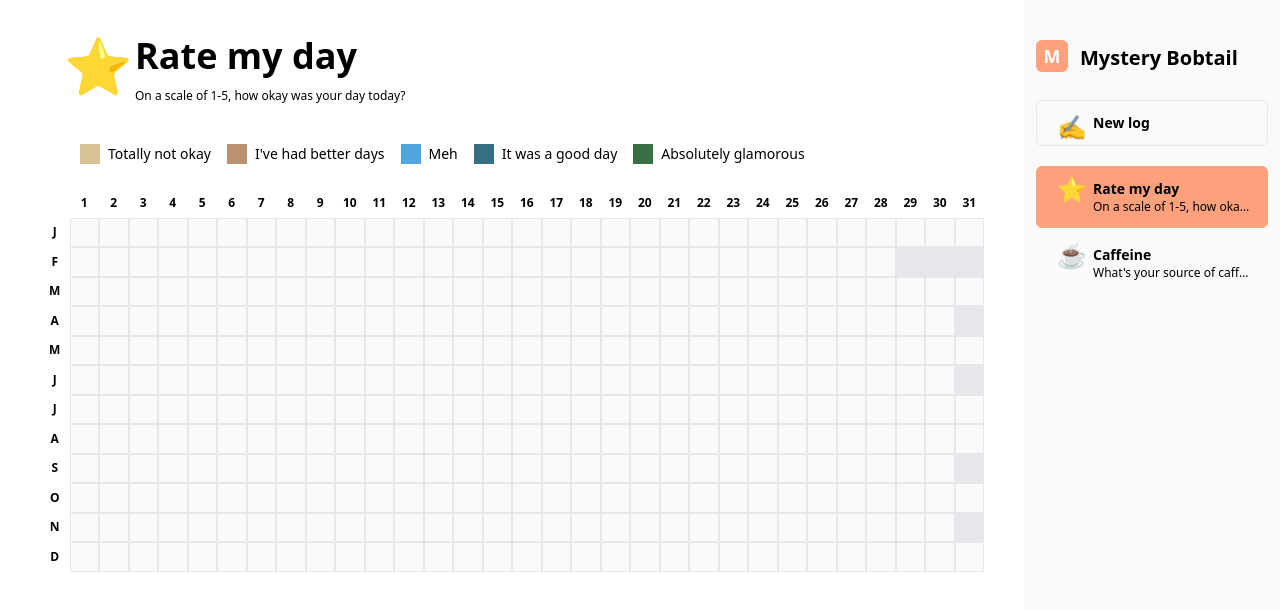
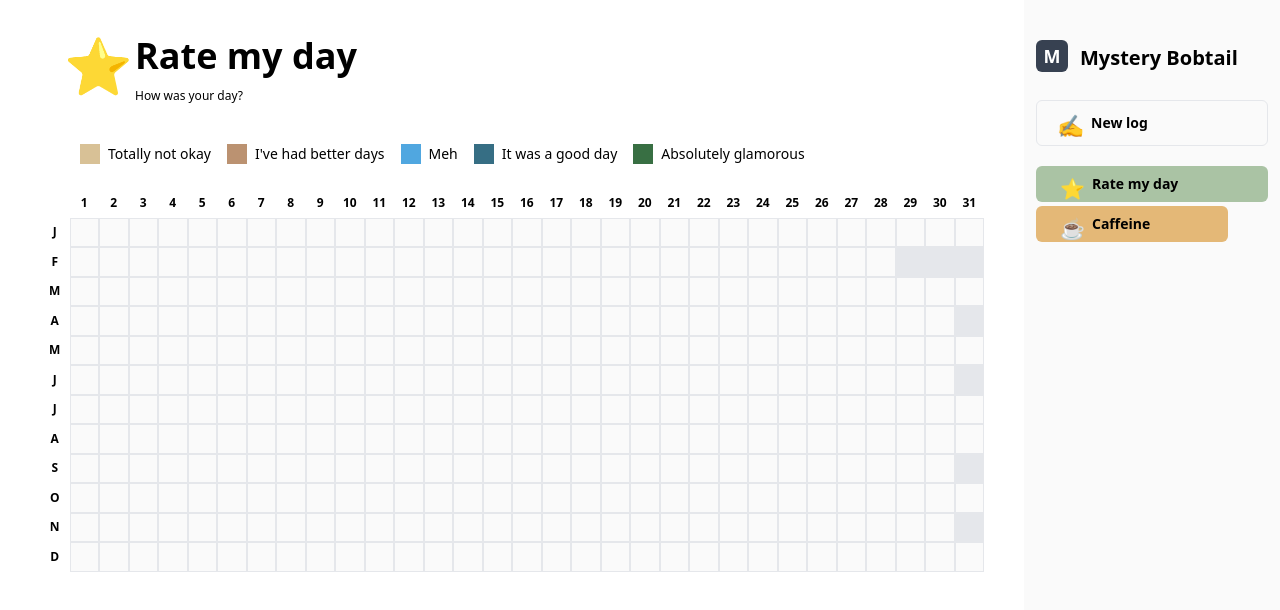
Before and after one commit to btthao/bullet-journal, a React (Vite) app: page / in a window 1280 px wide. Shown: the top 610 px of the page. Built offline with nearby package versions, Linux system fonts and the light colour scheme.

Commit message:
change style sidebar

```diff
--- a/src/components/LogTab.tsx
+++ b/src/components/LogTab.tsx
@@ -2,19 +2,19 @@ import React from 'react';
 import { LogData } from '../hooks/useLogsState';
 import { Emoji, EmojiStyle } from 'emoji-picker-react';
 
+const colors = ['bg-[#AAC3A4]', 'bg-[#E4B877]', 'bg-[#C5A4C5]', 'bg-[#eb7089]', 'bg-[#AFD9EB]', 'bg-[#948f92]', 'bg-[#f6b8d0]', 'bg-[#cfcfcd]', 'bg-[#BDA58B]', 'bg-[#8794c7]'];
+
 interface LogTabProps extends LogData {
+  idx: number;
   active: boolean;
   onClick: () => void;
 }
 
-const LogTab: React.FC<LogTabProps> = ({ emoji, name, description, onClick, active }) => {
+const LogTab: React.FC<LogTabProps> = ({ idx, emoji, name, onClick, active }) => {
   return (
-    <div role='button' className={`flex truncate pl-5 pr-3 pt-1 pb-3 rounded-md border ${active ? 'bg-primary border-primary' : 'border-neutral-50'}  `} onClick={onClick}>
-      <Emoji unified={emoji} size={24} emojiStyle={EmojiStyle.NATIVE} />
-      <div className='pl-3 text-sm truncate pt-2'>
-        <div className='font-bold truncate'>{name}</div>
-        <div className='truncate text-xs font-medium'>{description}</div>
-      </div>
+    <div role='button' className={`flex truncate pl-6 pr-3 py-2 transition-all rounded-md ${colors[idx % colors.length]}  ${active ? 'mr-0' : 'mr-10'} hover:brightness-110 `} onClick={onClick}>
+      <Emoji unified={emoji} size={20} emojiStyle={EmojiStyle.NATIVE} />
+      <div className='font-bold truncate pl-3 text-sm'>{name}</div>
     </div>
   );
 };
--- a/src/components/Sidebar.tsx
+++ b/src/components/Sidebar.tsx
@@ -15,8 +15,8 @@ function Sidebar({ data, selectLog, activeLog, createNewLog }: SidebarProps) {
     <div className='w-[16rem] min-w-[16rem] max-h-screen overflow-scroll  bg-neutral-50'>
       <div className='sticky top-0 bg-neutral-50 z-50 px-3 py-5'>
         <Username />
-        <div role='button' className='flex truncate pl-5 pr-3 pb-3 pt-2 rounded-md  border border-gray-200  hover:bg-gray-200 mt-6' onClick={createNewLog}>
-          <Emoji unified={'270d-fe0f'} size={24} emojiStyle={EmojiStyle.NATIVE} />
+        <div role='button' className='flex truncate pl-5 pr-3 pb-3 pt-2 rounded-md  border border-gray-200  hover:bg-gray-700 hover:text-white mt-6' onClick={createNewLog}>
+          <Emoji unified={'270d-fe0f'} size={22} emojiStyle={EmojiStyle.NATIVE} />
           <div className='pl-3 text-sm truncate'>
             <div className='font-bold  truncate pt-1'>New log</div>
           </div>
@@ -24,7 +24,7 @@ function Sidebar({ data, selectLog, activeLog, createNewLog }: SidebarProps) {
       </div>
       <div className='grid gap-1 px-3 pb-5'>
         {data.map((log, idx) => (
-          <LogTab key={log.id} {...log} onClick={() => selectLog(idx)} active={activeLog == idx} />
+          <LogTab key={log.id} {...log} idx={idx} onClick={() => selectLog(idx)} active={activeLog == idx} />
         ))}
       </div>
     </div>
--- a/src/components/Username.tsx
+++ b/src/components/Username.tsx
@@ -15,7 +15,7 @@ const Username: React.FC = () => {
 
   return (
     <div className='flex pt-5 w-full'>
-      <span className='bg-primary inline-grid place-items-center text-white w-8 h-8 rounded-md text-lg font-bold  uppercase'>{name ? name[0] : 'A'}</span>
+      <span className='bg-gray-700 inline-grid place-items-center text-white w-8 h-8 rounded-md text-lg font-bold  uppercase'>{name ? name[0] : 'A'}</span>
       <div className='flex-1 ml-3'>
         <input
           className='w-full h-9 text-xl font-bold bg-transparent outline-none border-b-2  border-transparent focus:border-gray-400 hover:border-gray-400'
--- a/src/hooks/useLogsState.ts
+++ b/src/hooks/useLogsState.ts
@@ -30,7 +30,7 @@ export const DEFAULT_LOGS: LogData[] = [
     id: createUniqueId(),
     emoji: '2b50',
     name: 'Rate my day',
-    description: 'On a scale of 1-5, how okay was your day today?',
+    description: 'How was your day?',
     keys: [
       {
         value: 1,
@@ -73,7 +73,7 @@ export const DEFAULT_LOGS: LogData[] = [
       {
         value: 1,
         label: 'Tea',
-        color: '#F4B993',
+        color: '#fda17c',
       },
       {
         value: 2,
--- a/tailwind.config.js
+++ b/tailwind.config.js
@@ -2,11 +2,7 @@
 export default {
   content: ['./index.html', './src/**/*.{js,ts,jsx,tsx}'],
   theme: {
-    extend: {
-      colors: {
-        primary: '#fda17c',
-      },
-    },
+    extend: {},
   },
   plugins: [],
 };
```
